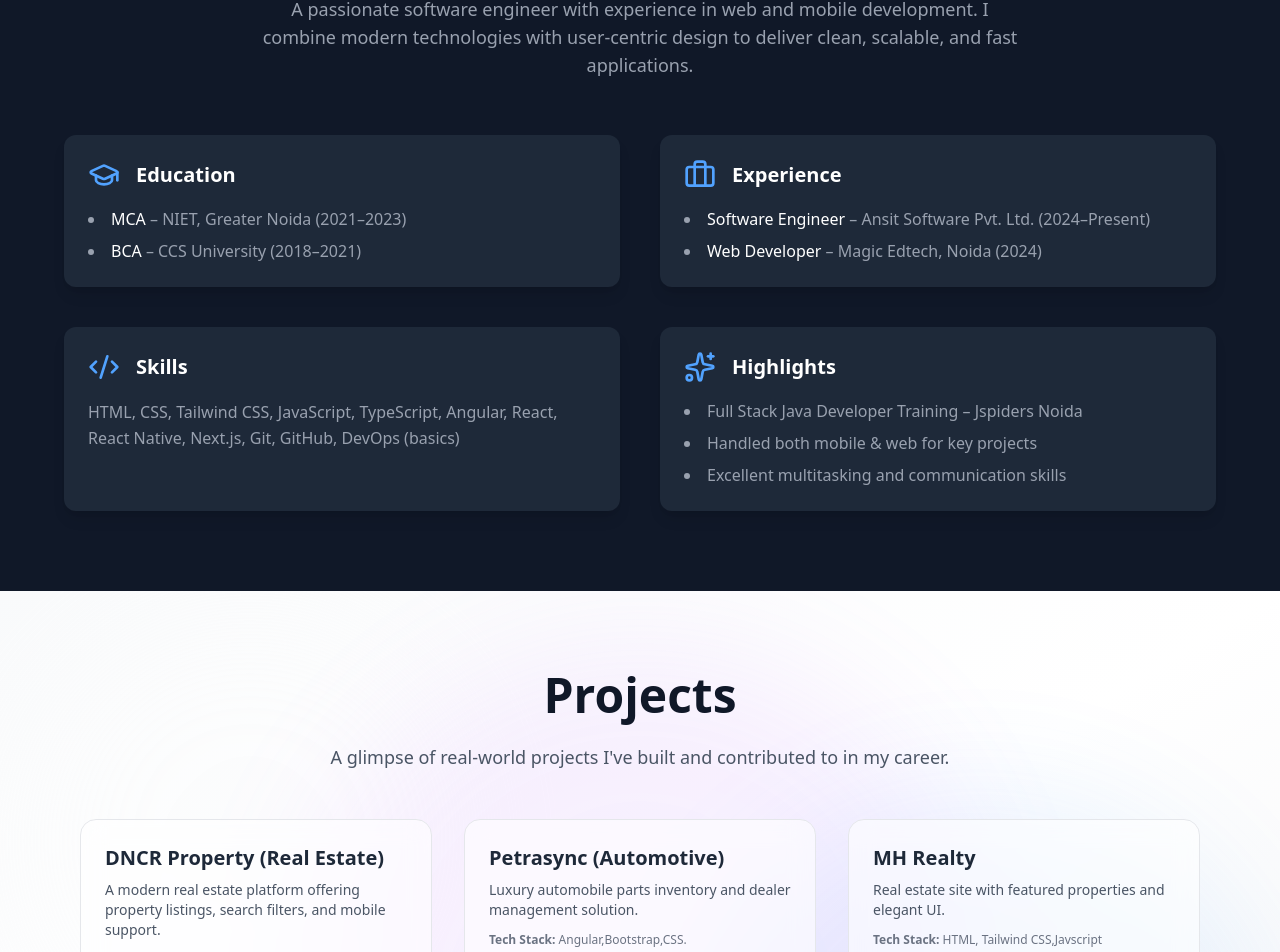
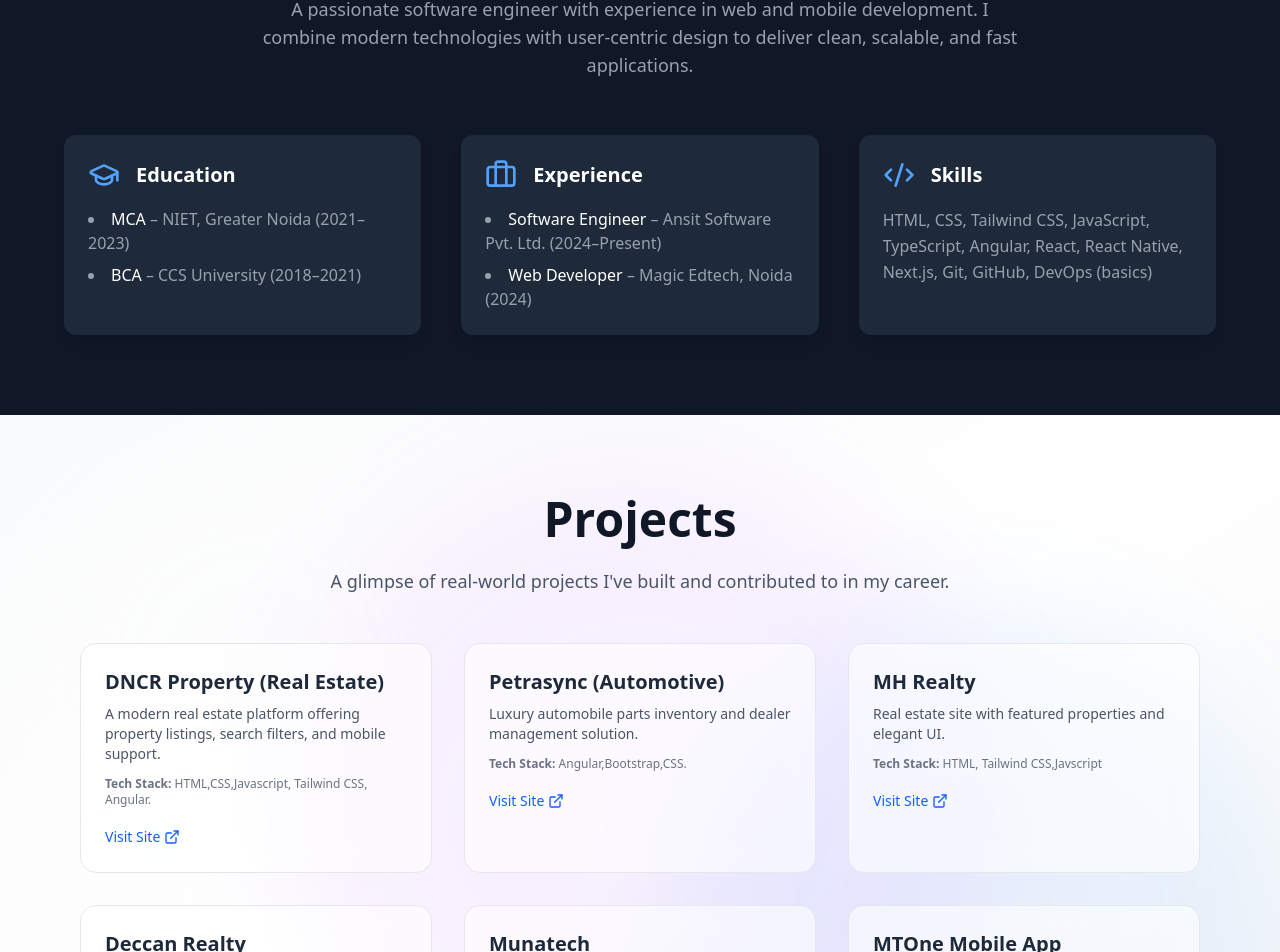
Before and after one commit to wasimsaif/myportfolio, a React (Vite) app: page / in a window 1280 px wide. Shown: the part 1013-1965 px from the top of the page. Built offline with nearby package versions, Linux system fonts and the light colour scheme.

Commit message:
refactor: update About and ContactUs sections for improved layout and styling; add missing imports in Project section

```diff
--- a/src/sections/About.tsx
+++ b/src/sections/About.tsx
@@ -1,4 +1,4 @@
-import { GraduationCap, Briefcase, Code2, Sparkles } from "lucide-react";
+import { GraduationCap, Briefcase, Code2 } from "lucide-react";
 
 const About = () => {
   return (
@@ -18,9 +18,9 @@ const About = () => {
         </p>
 
         {/* Grid Layout */}
-        <div className="grid grid-cols-1 md:grid-cols-2 gap-10">
+        <div className="grid grid-cols-1 sm:grid-cols-2 lg:grid-cols-3 gap-10">
           {/* Education Card */}
-          <div className="bg-gray-800 rounded-xl p-6 shadow-lg hover:shadow-blue-500/40 transition">
+          <div className="bg-gray-800 rounded-xl p-6 shadow-lg hover:shadow-blue-500/40 hover:scale-105 transition-transform duration-300">
             <div className="flex items-center gap-4 mb-4">
               <GraduationCap className="text-blue-400 w-8 h-8" />
               <h3 className="text-xl font-semibold">Education</h3>
@@ -38,7 +38,7 @@ const About = () => {
           </div>
 
           {/* Experience Card */}
-          <div className="bg-gray-800 rounded-xl p-6 shadow-lg hover:shadow-blue-500/40 transition">
+          <div className="bg-gray-800 rounded-xl p-6 shadow-lg hover:shadow-blue-500/40 hover:scale-105 transition-transform duration-300">
             <div className="flex items-center gap-4 mb-4">
               <Briefcase className="text-blue-400 w-8 h-8" />
               <h3 className="text-xl font-semibold">Experience</h3>
@@ -58,7 +58,7 @@ const About = () => {
           </div>
 
           {/* Skills Card */}
-          <div className="bg-gray-800 rounded-xl p-6 shadow-lg hover:shadow-blue-500/40 transition">
+          <div className="bg-gray-800 rounded-xl p-6 shadow-lg hover:shadow-blue-500/40 hover:scale-105 transition-transform duration-300">
             <div className="flex items-center gap-4 mb-4">
               <Code2 className="text-blue-400 w-8 h-8" />
               <h3 className="text-xl font-semibold">Skills</h3>
@@ -68,19 +68,6 @@ const About = () => {
               React Native, Next.js, Git, GitHub, DevOps (basics)
             </p>
           </div>
-
-          {/* Highlights Card */}
-          <div className="bg-gray-800 rounded-xl p-6 shadow-lg hover:shadow-blue-500/40 transition">
-            <div className="flex items-center gap-4 mb-4">
-              <Sparkles className="text-blue-400 w-8 h-8" />
-              <h3 className="text-xl font-semibold">Highlights</h3>
-            </div>
-            <ul className="text-gray-400 space-y-2 list-disc list-inside">
-              <li>Full Stack Java Developer Training – Jspiders Noida</li>
-              <li>Handled both mobile & web for key projects</li>
-              <li>Excellent multitasking and communication skills</li>
-            </ul>
-          </div>
         </div>
       </div>
     </section>
--- a/src/sections/Contactus.tsx
+++ b/src/sections/Contactus.tsx
@@ -18,29 +18,24 @@ const ContactUs = () => {
     email: "",
     phone: "",
   });
-
   const [isLoading, setIsLoading] = useState(false);
   const [notification, setNotification] = useState<null | {
     type: "success" | "error";
     message: string;
   }>(null);
-
   const handleChange = (
     e: React.ChangeEvent<HTMLInputElement | HTMLTextAreaElement>
   ) => {
     setFormData({ ...formData, [e.target.name]: e.target.value });
     setErrors({ ...errors, [e.target.name]: "" }); // Clear error on change
   };
-
   const validate = () => {
     const newErrors = { name: "", email: "", phone: "" };
     let isValid = true;
-
     if (!formData.name.trim()) {
       newErrors.name = "Name is required.";
       isValid = false;
     }
-
     const emailRegex = /^[^\s@]+@[^\s@]+\.[^\s@]+$/;
     if (!formData.email.trim()) {
       newErrors.email = "Email is required.";
@@ -49,7 +44,6 @@ const ContactUs = () => {
       newErrors.email = "Enter a valid email.";
       isValid = false;
     }
-
     if (!formData.phone.trim()) {
       newErrors.phone = "Phone number is required.";
       isValid = false;
@@ -96,7 +90,6 @@ const ContactUs = () => {
         }, 2000);
       });
   };
-
   return (
     <div id="contact" className="relative">
       {isLoading && (
@@ -114,7 +107,6 @@ const ContactUs = () => {
           {notification.message}
         </div>
       )}
-
       <section className="min-h-screen bg-gray-900 text-white">
         <div className="container mx-auto px-4 py-8 lg:py-16">
           <div className="grid grid-cols-1 lg:grid-cols-2 gap-8 lg:gap-16 items-center min-h-[calc(100vh-8rem)]">
@@ -122,13 +114,12 @@ const ContactUs = () => {
             <div className="order-2 lg:order-1 flex flex-col justify-center space-y-8">
               <div>
                 <h2 className="text-3xl md:text-4xl font-bold mb-4">
-                  Contact <span className="text-blue-400">Me</span>
+                Contact <span className="text-blue-400">Me</span>
                 </h2>
                 <p className="text-gray-300 text-lg">
-                  It is very important for us to keep in touch with you...
+                It is very important for us to keep in touch with you...
                 </p>
               </div>
-
               <form ref={form} onSubmit={handleSubmit} className="space-y-6">
                 <div className="space-y-6">
                   <div>
@@ -144,7 +135,6 @@ const ContactUs = () => {
                       <p className="text-red-400 text-sm mt-1">{errors.name}</p>
                     )}
                   </div>
-
                   <div>
                     <input
                       type="email"
@@ -160,7 +150,8 @@ const ContactUs = () => {
                       </p>
                     )}
                   </div>
-
+                  <div>
+                  </div>
                   <div>
                     <input
                       type="tel"
@@ -189,7 +180,6 @@ const ContactUs = () => {
                     />
                   </div>
                 </div>
-
                 <button
                   type="submit"
                   className="relative mt-8 px-8 py-3 border border-white text-sm font-semibold overflow-hidden hover:text-white transition duration-300 rounded group"
@@ -201,7 +191,6 @@ const ContactUs = () => {
                 </button>
               </form>
             </div>
-
             {/* Right Side - Globe */}
             <div className="order-1 lg:order-2 flex justify-center items-center">
               <div className="w-full max-w-lg aspect-square">
@@ -214,5 +203,4 @@ const ContactUs = () => {
     </div>
   );
 };
-
 export default ContactUs;
--- a/src/sections/Home.tsx
+++ b/src/sections/Home.tsx
@@ -3,14 +3,14 @@ import {Download} from "lucide-react";
 
 const titles = ["Frontend Developer", "Android Developer"];
 const skills = [
+  "react-native-logo.png",
+  "Angularjs-logo.png",
+  "nextjs-logo.png",
   "html-logo.jpg",
+  "reactjs-logo.jpg",
   "css-logo.png",
   "tailwindcss-logo.png",
   "javascript-logo.png",
-  "react-native-logo.png",
-  "Angularjs-logo.png",
-  "nextjs-logo.png",
-  "reactjs-logo.jpg",
   "github-logo.png",
 ];
 
@@ -118,7 +118,8 @@ const Home = () => {
         {/* Image */}
         <div className="relative max-w-xs sm:max-w-sm md:max-w-md h-64 sm:h-80 md:h-[32rem] flex items-center justify-center bg-white/70 backdrop-blur-lg rounded-3xl shadow-2xl border-4 border-gray-100 overflow-hidden">
           <img
-            src="https://res.cloudinary.com/dcb1otmpr/image/upload/v1753783765/wasimim_mcrai8.jpg"
+            // src="https://res.cloudinary.com/dcb1otmpr/image/upload/v1753783765/wasimim_mcrai8.jpg"
+            src="https://res.cloudinary.com/dcb1otmpr/image/upload/v1754806295/Wasim_crop_g6pfga.jpg"
             alt="Developer"
             loading="lazy"
             className="w-full h-full object-cover rounded-3xl transition-all duration-500 hover:scale-105"
--- a/src/sections/Project.tsx
+++ b/src/sections/Project.tsx
@@ -1,5 +1,5 @@
 
-// import { ExternalLink } from "lucide-react";
+import { ExternalLink } from "lucide-react";
 
 const projects = [
   {
@@ -95,7 +95,7 @@ const Project = () => {
                   rel="noopener noreferrer"
                   className="inline-flex items-center text-blue-600 hover:underline text-sm font-medium"
                 >
-                  {/* Visit Site <ExternalLink size={16} className="ml-1" /> */}
+                  Visit Site <ExternalLink size={16} className="ml-1" />
                 </a>
               </div>
             </div>
```
